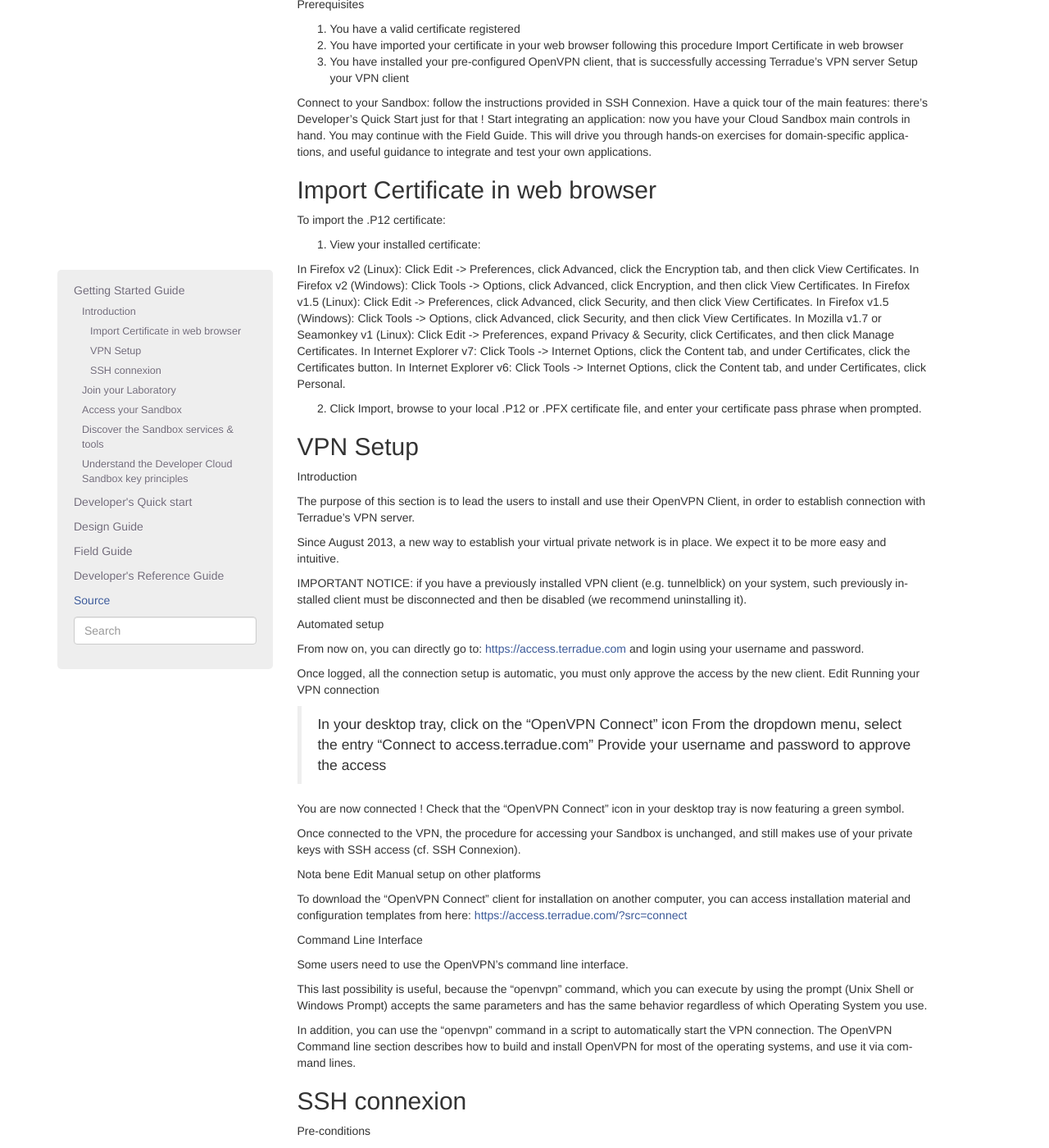
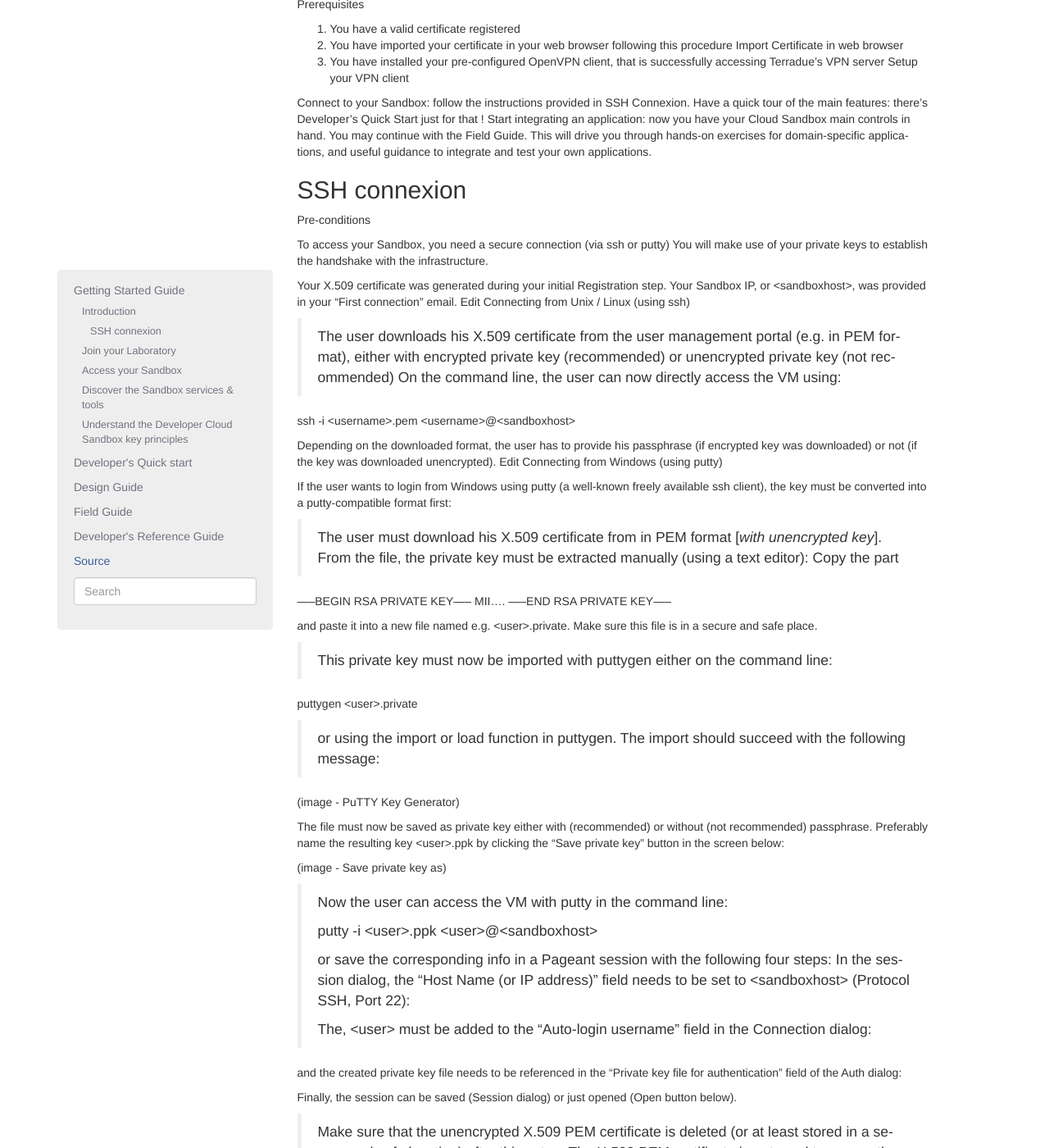
Before and after one commit to Terradue/doc-developer-sandbox, a Sphinx documentation site: the page built from source/start/introduction.rst, in a window 1280 px wide and 1400 px high, scrolled down 494 px. Shown: the whole window at 82% size. Built offline with Sphinx 7.4.7, drawn with Linux system fonts in a browser that asks for light colours; pages that are not in the unit, such as notebooks, are missing from menus.

Commit message:
Update introduction.rst
Now streamlining (removing) and dispatching content parts to the relevant sections (laboratory, sandbox, ...)

```diff
--- a/source/start/introduction.rst
+++ b/source/start/introduction.rst
@@ -17,70 +17,6 @@ Prerequisites
 Connect to your Sandbox: follow the instructions provided in SSH Connexion.
 Have a quick tour of the main features: there's Developer's Quick Start just for that !
 Start integrating an application: now you have your Cloud Sandbox main controls in hand. You may continue with the Field Guide. This will drive you through hands-on exercises for domain-specific applications, and useful guidance to integrate and test your own applications.
-
-Import Certificate in web browser
-+++++++++++++++++++++++++++++++++
-
-To import the .P12 certificate:
-
-1) View your installed certificate:
-
-In Firefox v2 (Linux): Click Edit -> Preferences, click Advanced, click the Encryption tab, and then click View Certificates.
-In Firefox v2 (Windows): Click Tools -> Options, click Advanced, click Encryption, and then click View Certificates.
-In Firefox v1.5 (Linux): Click Edit -> Preferences, click Advanced, click Security, and then click View Certificates.
-In Firefox v1.5 (Windows): Click Tools -> Options, click Advanced, click Security, and then click View Certificates.
-In Mozilla v1.7 or Seamonkey v1 (Linux): Click Edit -> Preferences, expand Privacy & Security, click Certificates, and then click Manage Certificates.
-In Internet Explorer v7: Click Tools -> Internet Options, click the Content tab, and under Certificates, click the Certificates button.
-In Internet Explorer v6: Click Tools -> Internet Options, click the Content tab, and under Certificates, click Personal.
-
-2) Click Import, browse to your local .P12 or .PFX certificate file, and enter your certificate pass phrase when prompted.
-
-VPN Setup
-+++++++++
-
-Introduction
-
-The purpose of this section is to lead the users to install and use their OpenVPN Client, in order to establish connection with Terradue's VPN server.
-
-Since August 2013, a new way to establish your virtual private network is in place.
-We expect it to be more easy and intuitive.
-
-IMPORTANT NOTICE: if you have a previously installed VPN client (e.g. tunnelblick) on your system, such previously installed client must be disconnected and then be disabled (we recommend uninstalling it).
-
-Automated setup
-
-From now on, you can directly go to:
-https://access.terradue.com
-and login using your username and password.
-
-Once logged, all the connection setup is automatic, you must only approve the access by the new client.
-Edit
-Running your VPN connection
-
-    In your desktop tray, click on the "OpenVPN Connect" icon
-    From the dropdown menu, select the entry "Connect to access.terradue.com"
-    Provide your username and password to approve the access
-
-You are now connected !
-Check that the "OpenVPN Connect" icon in your desktop tray is now featuring a green symbol.
-
-Once connected to the VPN, the procedure for accessing your Sandbox is unchanged, and still makes use of your private keys with SSH access (cf. SSH Connexion).
-
-Nota bene
-Edit
-Manual setup on other platforms
-
-To download the "OpenVPN Connect" client for installation on another computer, you can access installation material and configuration templates from here:
-https://access.terradue.com/?src=connect
-
-Command Line Interface
-
-Some users need to use the OpenVPN's command line interface.
-
-This last possibility is useful, because the "openvpn" command, which you can execute by using the prompt (Unix Shell or Windows Prompt) accepts the same parameters and has the same behavior regardless of which Operating System you use.
-
-In addition, you can use the "openvpn" command in a script to automatically start the VPN connection.
-The OpenVPN Command line section describes how to build and install OpenVPN for most of the operating systems, and use it via command lines.
 
 SSH connexion
 +++++++++++++
```
